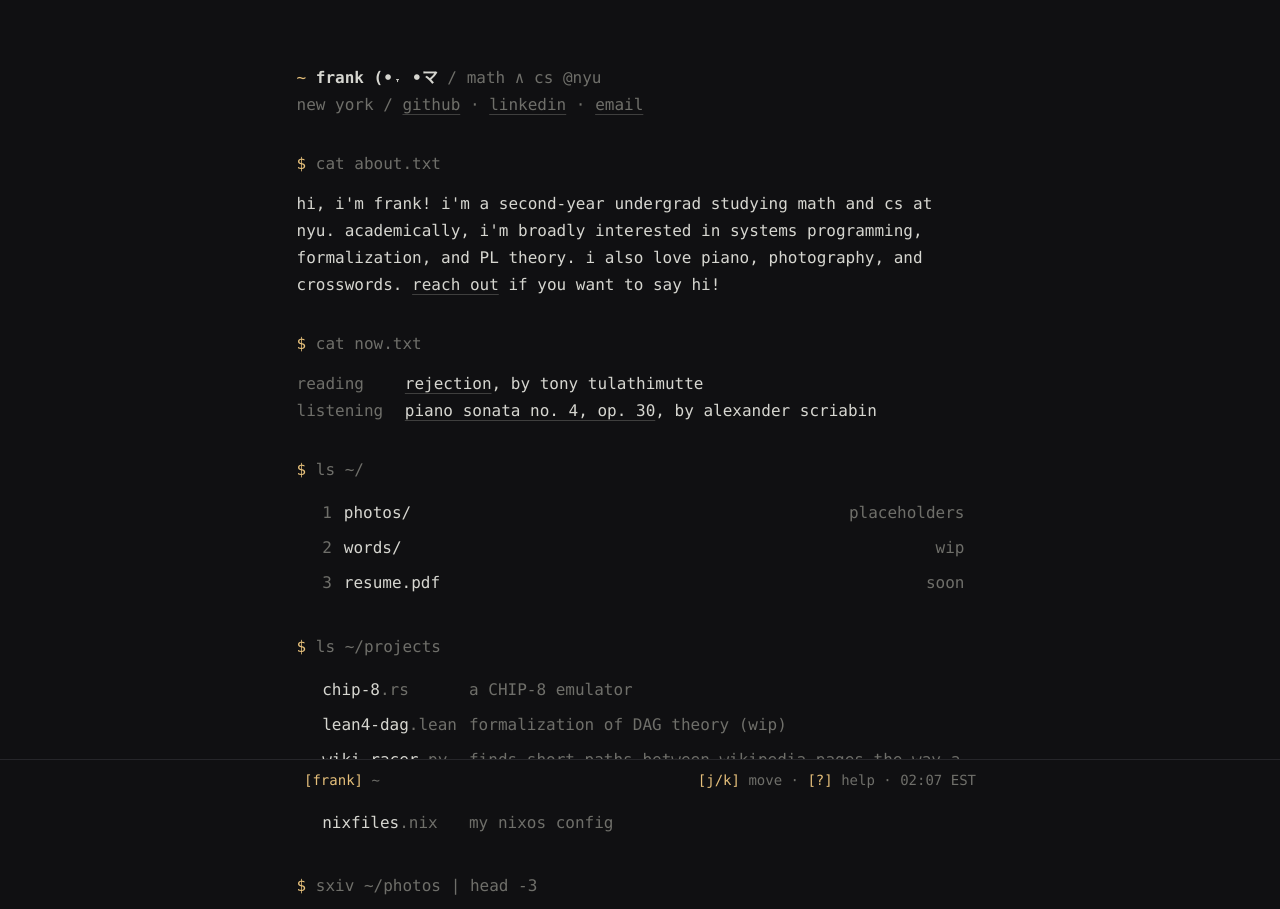
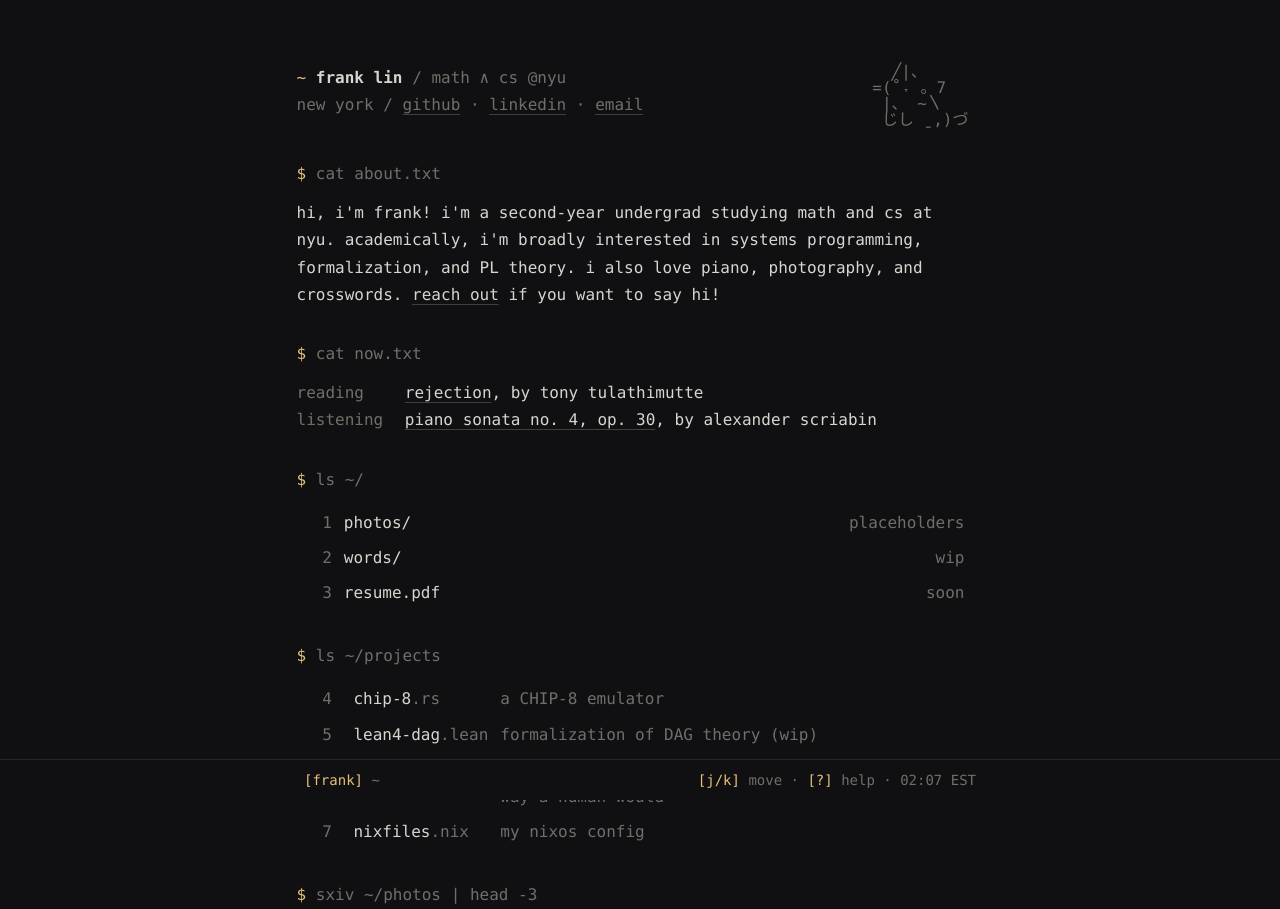
Before and after one commit to plasmavolt/website, a SvelteKit app: page / in a window 1280 px wide. Shown: the top 909 px of the page. Built offline with nearby package versions, Linux system fonts and the light colour scheme.

Commit message:
feat: add cat kaomoji; enumerate projects

```diff
--- a/src/lib/data/site.ts
+++ b/src/lib/data/site.ts
@@ -1,6 +1,6 @@
 // all header/menu text lives here; prose lives in about.txt and now.txt
 export const site = {
-	name: 'frank (•˕ •マ',
+	name: 'frank lin',
 	tagline: 'math ∧ cs @nyu',
 	location: 'new york',
 	links: [
--- a/src/routes/+layout.svelte
+++ b/src/routes/+layout.svelte
@@ -34,7 +34,8 @@
 
 <div class="flex justify-center px-5 pt-16 pb-24">
 	<div class="w-full max-w-2xl">
-		<header class="mb-8">
+		<header class="mb-8 flex items-start justify-between">
+			<div>
 				<div>
 					<span class="text-accent">~</span>
 					<a href={resolve('/')} class="font-bold">{site.name}</a>
@@ -52,6 +53,14 @@
 						>{i < site.links.length - 1 ? ' · ' : ''}
 					{/each}
 				</div>
+			</div>
+			<a href="https://en.wikipedia.org/wiki/Cat_(Unix)" target="_blank" rel="noopener" class="no-underline hover:text-accent">
+				<pre class="m-0 select-none text-dim leading-none hover:text-accent">
+            ╱|、
+          =(˚˕ 。7
+           |、 ~〵
+           じし ˍ,)づ</pre>
+			</a>
 		</header>
 
 		<main>
--- a/src/routes/+page.svelte
+++ b/src/routes/+page.svelte
@@ -64,9 +64,10 @@
 <section class="mb-8">
 	<h2 class="mb-3 text-dim"><span class="text-accent">$</span> ls ~/projects</h2>
 	<ul>
-		{#each projects as project (project.name)}
-			<li class="grid grid-cols-[1ch_14ch_1fr] gap-3 px-1 py-1">
+		{#each projects as project, i (project.name)}
+			<li class="grid grid-cols-[1ch_2ch_14ch_1fr] gap-x-3 px-1 py-1">
 				<span class="marker">></span>
+				<span class="text-dim">{entries.length + i + 1}</span>
 				<a href={project.href} target="_blank" rel="noopener" use:kbItem class="no-underline"
 					>{project.name}<span class="text-dim">{project.ext}</span></a
 				>
@@ -93,8 +94,9 @@
 		<a
 			href={resolve('/photos')}
 			use:kbItem
-			class="flex aspect-[16/10] items-center justify-center border border-line text-dim no-underline hover:border-accent focus:bg-fg focus:text-bg"
+			class="relative flex aspect-[16/10] items-center justify-center border border-line text-dim no-underline hover:border-accent focus:bg-fg focus:text-bg"
 		>
+			<span class="absolute top-1 left-1.5 text-xs text-dim/50">{entries.length + projects.length + 1}</span>
 			view all
 		</a>
 	</div>
```
Lines whose indentation alone changed are shown as unchanged.
